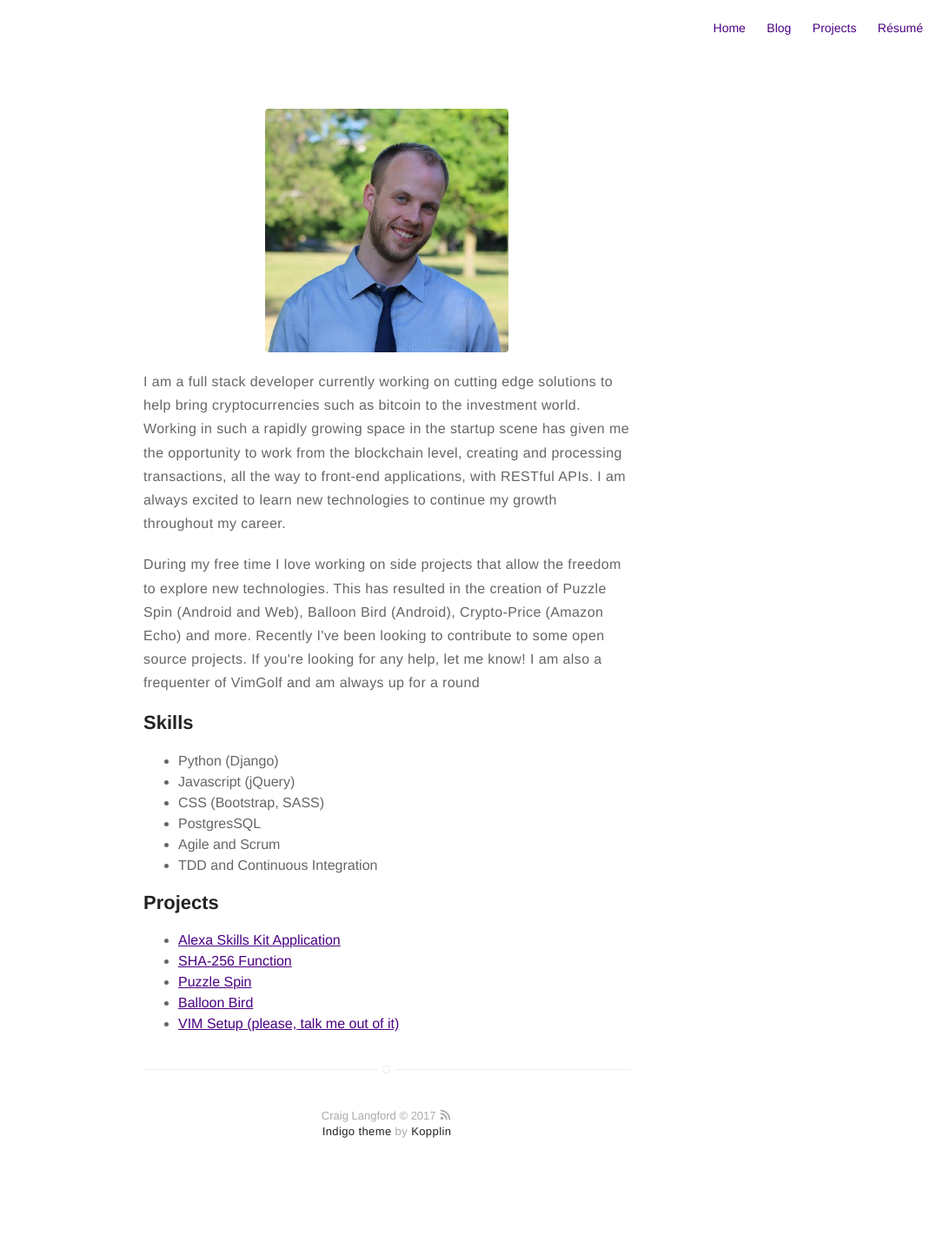
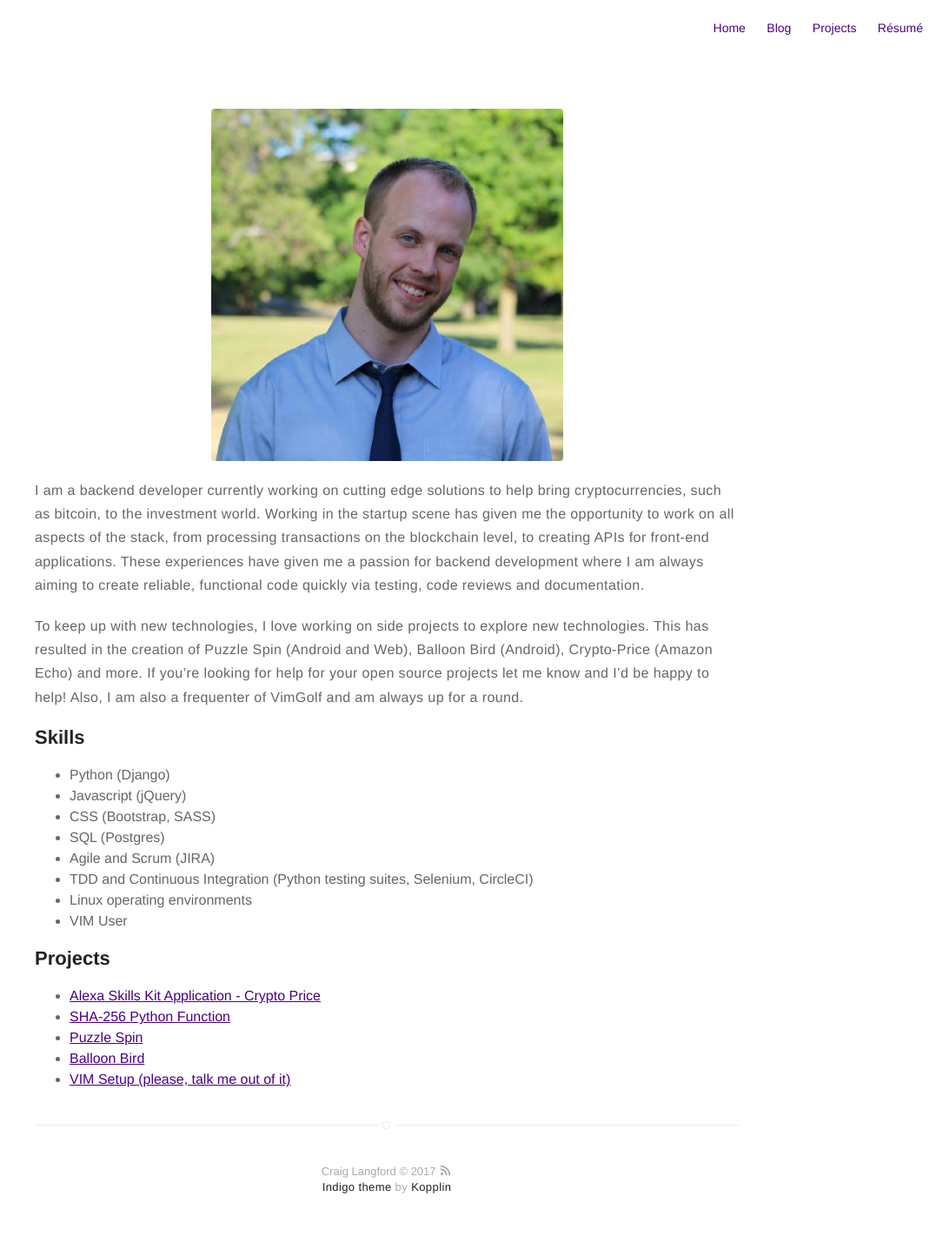
Before and after one commit to CraigLangford/CraigLangford.github.io, a Jekyll site: the page built from about.md, in a window 1280 px wide. Shown: the whole page at 87% size, without its empty margins (195-1280 px from the left). Built offline with Jekyll 4.4.1, drawn with Linux system fonts in a browser that asks for light colours; before the commit the page ends 1372 px from its top, so only the background shows below that.

Commit message:
Updated about section as well as links in blog posts

```diff
--- a/_config.yml
+++ b/_config.yml
@@ -1,6 +1,6 @@
 # main text of home
 name: Craig Langford
-bio: An backend developer who enjoys cooking, travelling and music
+bio: A backend developer who enjoys cooking, travelling and music
 # twitter summary info
 description: A blog about technology and stuff related
 
@@ -53,14 +53,15 @@ email: craigllangford@gmail.com
 authors:
     craiglangford:
         name: Craig Langford
-        bio: A backend developer who loves music and travelling
+        bio: A backend developer who enjoys cooking, travelling and music
+
         external-image: false
         picture: assets/images/profile.jpg
 
 # do you want a larger site? change the option below
 # options: [normal, large] | default: normal
 # normal = 560px / large = 810px
-width: normal
+width: large
 
 # if you don't need pagination, comment the *paginate* configs below
 # paginate: 5
--- a/about.md
+++ b/about.md
@@ -4,47 +4,36 @@ layout: page
 ---
 ![Profile Image]({{ site.url }}/{{ site.picture }})
 
-<p>I am a full stack developer currently working on cutting edge solutions to
-help bring cryptocurrencies such as bitcoin to the investment world. Working in
-such a rapidly growing space in the startup scene has given me the opportunity
-to work from the blockchain level, creating and processing transactions, all
-the way to front-end applications, with RESTful APIs. I am always excited to
-learn new technologies to continue my growth throughout my career.</p>
+I am a backend developer currently working on cutting edge solutions to help
+bring cryptocurrencies, such as bitcoin, to the investment world. Working in
+the startup scene has given me the opportunity to work on all aspects of the
+stack, from processing transactions on the blockchain level, to creating APIs
+for front-end applications. These experiences have given me a passion for
+backend development where I am always aiming to create reliable, functional
+code quickly via testing, code reviews and documentation.
 
-<p>During my free time I love working on side projects that allow the freedom
-to explore new technologies. This has resulted in the creation of Puzzle Spin
-(Android and Web), Balloon Bird (Android), Crypto-Price (Amazon Echo) and more.
-Recently I've been looking to contribute to some open source projects. If
-you're looking for any help, let me know! I am also a frequenter of VimGolf and
-am always up for a round</p>
+To keep up with new technologies, I love working on side projects to explore
+new technologies. This has resulted in the creation of Puzzle Spin (Android
+and Web), Balloon Bird (Android), Crypto-Price (Amazon Echo) and more. If
+you're looking for help for your open source projects let me know and I'd be
+happy to help! Also, I am also a frequenter of VimGolf and am always up for a
+round.
 
-<h2>Skills</h2>
+## Skills
 
-<ul class="skill-list">
-	<li>Python (Django)</li>
-	<li>Javascript (jQuery)</li>
-	<li>CSS (Bootstrap, SASS)</li>
-	<li>PostgresSQL</li>
-	<li>Agile and Scrum</li>
-	<li>TDD and Continuous Integration</li>
-</ul>
+* Python (Django)
+* Javascript (jQuery)
+* CSS (Bootstrap, SASS)
+* SQL (Postgres)
+* Agile and Scrum (JIRA)
+* TDD and Continuous Integration (Python testing suites, Selenium, CircleCI)
+* Linux operating environments
+* VIM User
 
-<h2>Projects</h2>
+## Projects
 
-<ul>
-	<li><a href="https://github.com/CraigLangford/Crypto-Price">
-		Alexa Skills Kit Application
-	</a></li>
-	<li><a href="https://github.com/CraigLangford/Cryptographic-Functions">
-		SHA-256 Function
-	</a></li>
-	<li><a href="http://puzzlespin.com">
-		Puzzle Spin
-	</a></li>
-	<li><a href="https://play.google.com/store/apps/details?id=com.pebble.upstream.android">
-		Balloon Bird
-	</a></li>
-	<li><a href="https://github.com/CraigLangford/Vim-Setup">
-		VIM Setup (please, talk me out of it)
-	</a></li>
-</ul>
+* [Alexa Skills Kit Application - Crypto Price](https://github.com/CraigLangford/Crypto-Price)
+* [SHA-256 Python Function](https://github.com/CraigLangford/Cryptographic-Functions)
+* [Puzzle Spin](http://puzzlespin.com)
+* [Balloon Bird](https://play.google.com/store/apps/details?id=com.pebble.upstream.android)
+* [VIM Setup (please, talk me out of it)](https://github.com/CraigLangford/Vim-Setup)
```
Also changed, not shown: _includes/author.html (+7 -7 lines), _posts/2016-08-07-puzzle-spin.md (+1 -1 lines), _posts/2017-06-22-alexa-app-part-one.md (+10 -10 lines), _posts/2017-07-13-alexa-app-part-two.md (+78 -16 lines).
